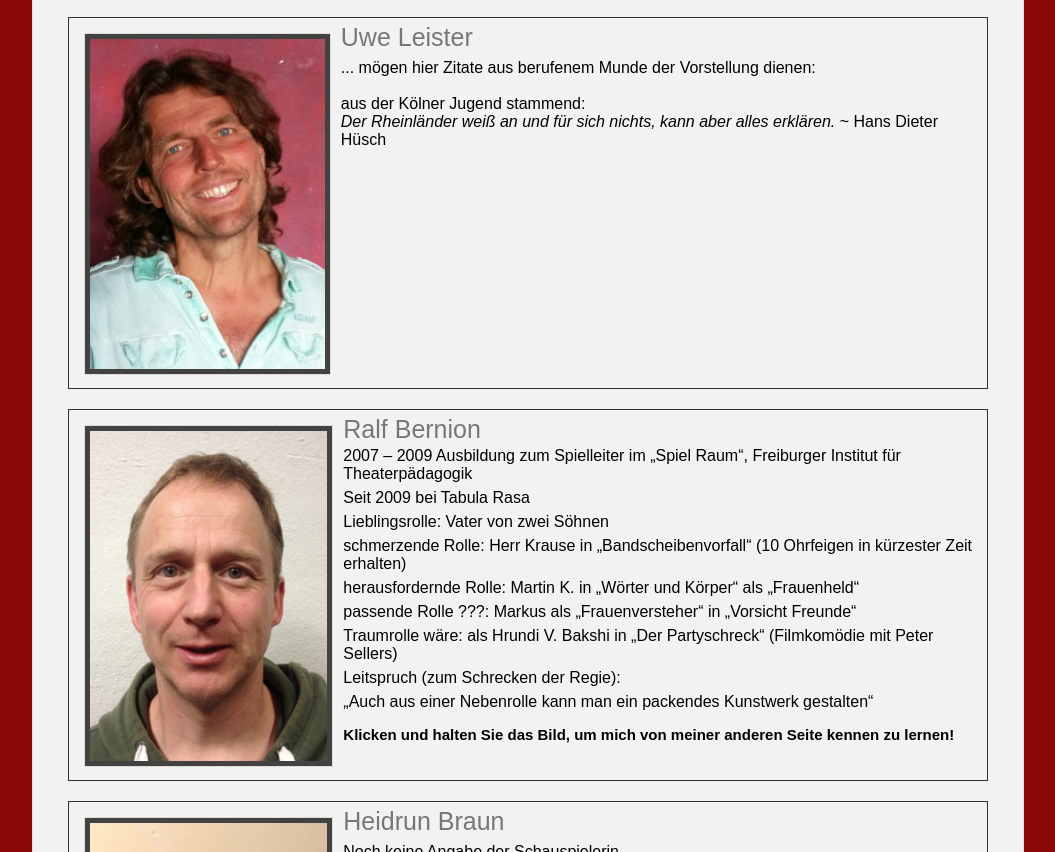
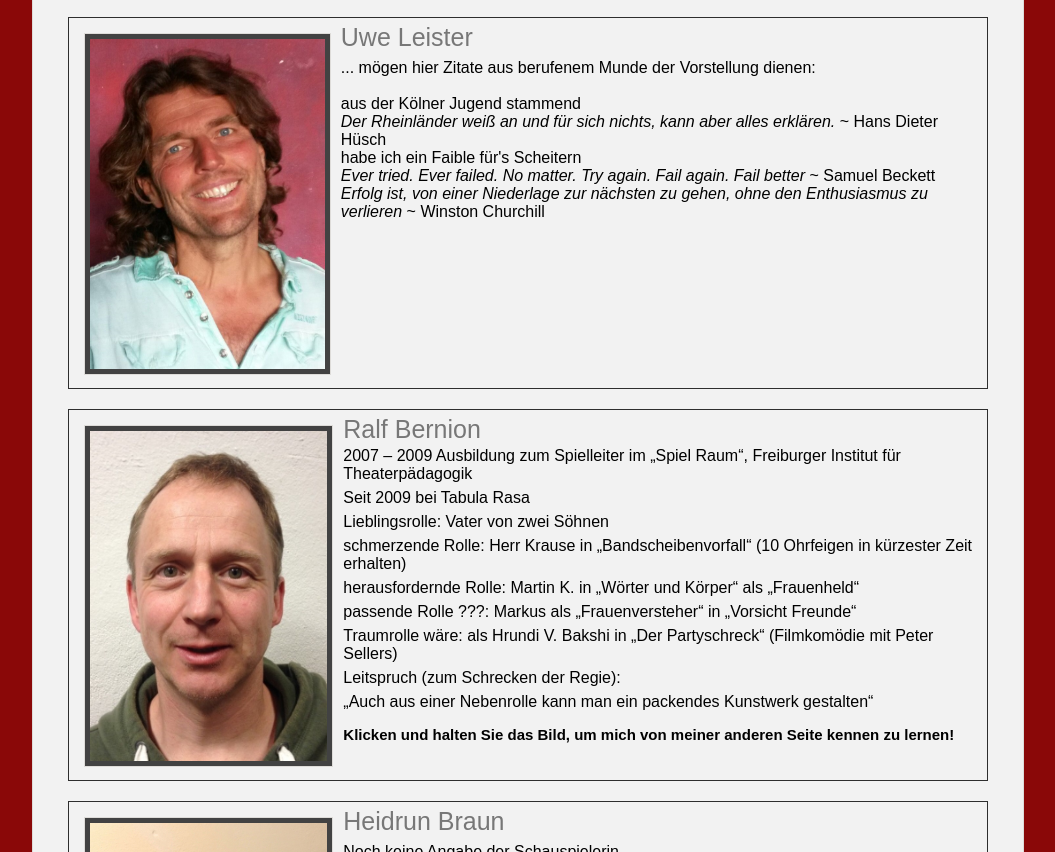
Before and after one commit to TheaterTabulaRasa/gh-pages, a plain HTML site: page ueber.html in a window 1280 px wide. Shown: the part 1390-2242 px from the top of the page, without its empty margins (128-1183 px from the left). Drawn offline with Linux system fonts and the light colour scheme.

Commit message:
Update ueber.html

```diff
--- a/ueber.html
+++ b/ueber.html
@@ -60,9 +60,14 @@ Wenn er auf den Brettern steht, die die „Welt bedeuten“ ist es sein Wunsch d
 					<a href="#">Uwe Leister</a>
 					<p>
 						... mögen hier Zitate aus berufenem Munde der Vorstellung dienen: <br /><br />
-						aus der Kölner Jugend stammend:<br />
+						aus der Kölner Jugend stammend<br />
 						<i>Der Rheinländer weiß an und für sich nichts, kann aber alles erklären.</i> ~ Hans Dieter Hüsch
-
+						<br />
+						habe ich ein Faible für's Scheitern<br />
+						<i>Ever tried. Ever failed. No matter. Try again. Fail again. Fail better</i> ~ Samuel Beckett
+						<br />
+						<i>Erfolg ist, von einer Niederlage zur nächsten zu gehen, ohne den Enthusiasmus zu verlieren</i> ~ Winston Churchill
+						<br />
 
 					</p>
 				</div>
```
